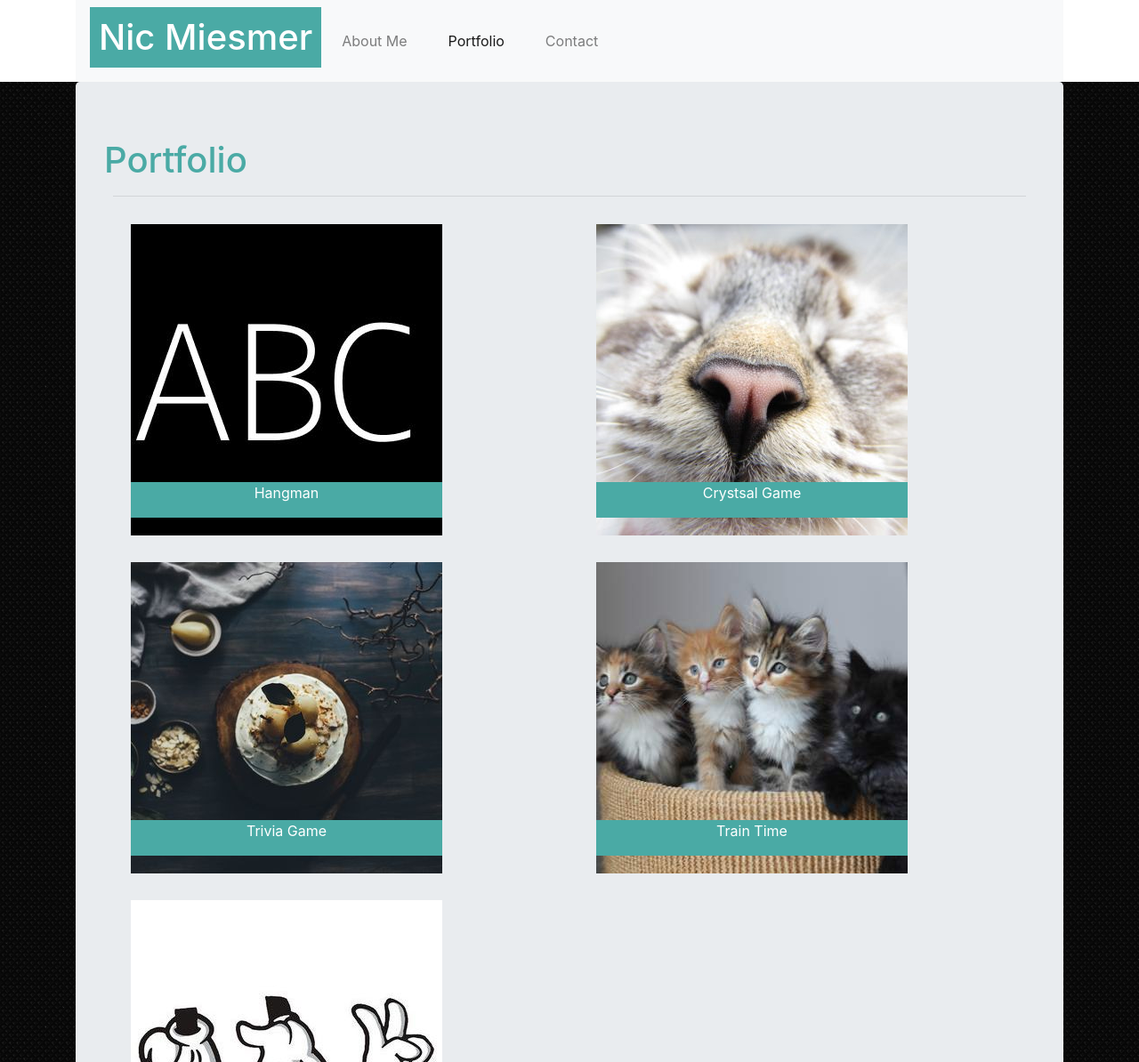
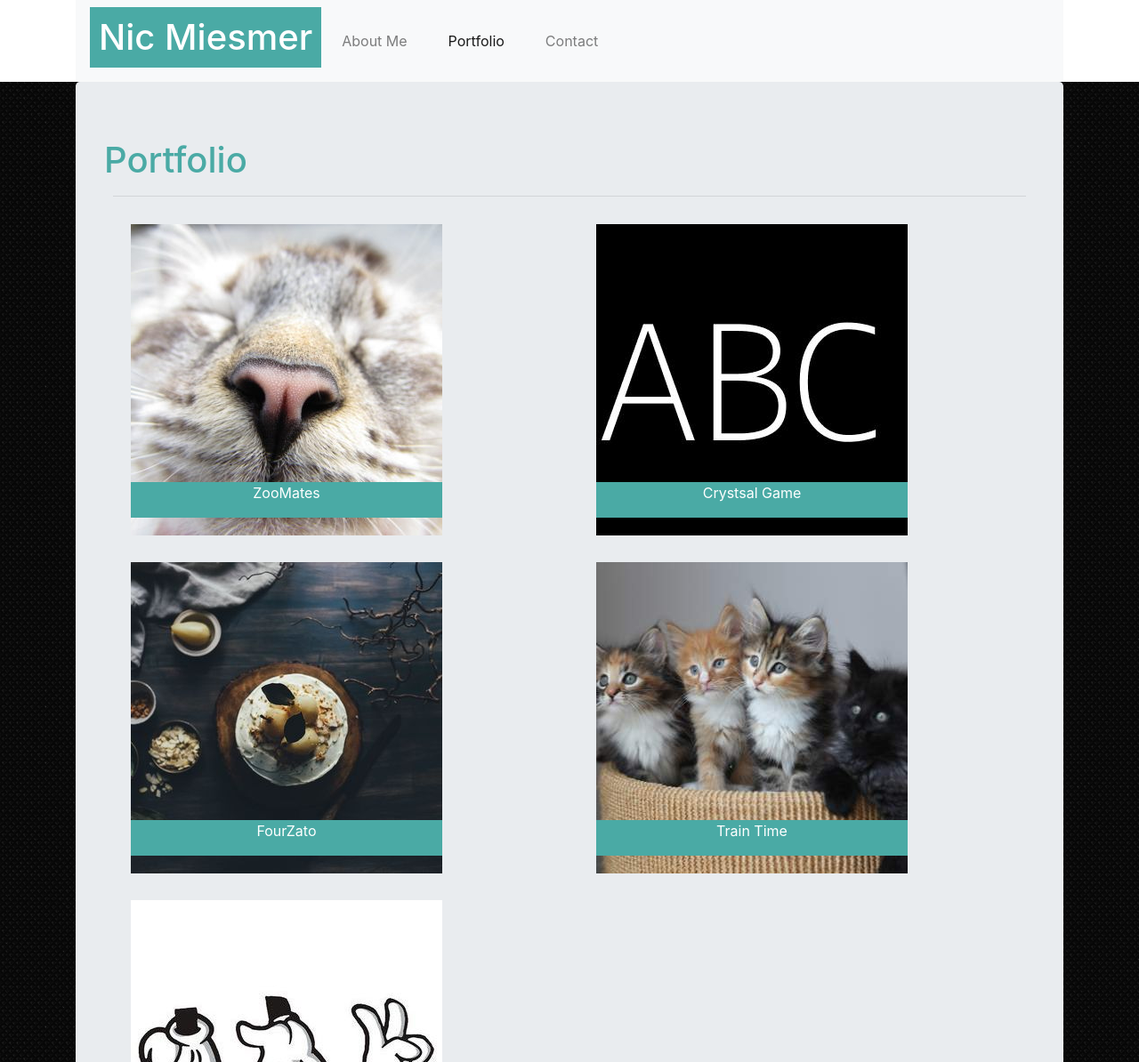
Before and after one commit to nic-miesmer/Bootstrap-Portfolio, a plain HTML site: page portfolio.html in a window 1280 px wide. Shown: the top 1194 px of the page at 89% size. Drawn offline with nearby package versions, Linux system fonts and the light colour scheme.

Commit message:
update projects on page

```diff
--- a/portfolio.html
+++ b/portfolio.html
@@ -37,25 +37,28 @@
                         <div class="col-sm-12">
                                 <div class="row">
                                     <div class="col-xs-8 col-sm-6">
-                                                <a href="#"><img src="assets/images/hangman.jpg"></a>
+                                                <a href="https://cerulean-project-2-zoomates.herokuapp.com/"><img src="assets/images/rpg_game.jpg"></a>
                                                 <div class="img-text-block">
-                                                        <p >Hangman</p>
-                                                </div>                                    </div>
+                                                        <p >ZooMates</p>
+                                                </div>
+                                            </div>
                                     <div class="col-xs-4 col-sm-6">
-                                                <a href="https://nic-miesmer.github.io/unit-4-game/"><img src="assets/images/rpg_game.jpg"></a>
+                                                <a href="https://nic-miesmer.github.io/unit-4-game/"><img src="assets/images/hangman.jpg"></a>
                                                 <div class="img-text-block">
-                                                        <p >Crystsal Game</p>
+                                                        <p>Crystsal Game</p>
                                                 </div>
+
                                     </div>
                                 </div>
                         </div>
                         <div class="col-sm-12">
                                         <div class="row">
                                             <div class="col-xs-8 col-sm-6">
-                                                        <a href="#"><img src="assets/images/trivia.jpeg"></a>
+                                                        <a href="https://case-ravenclaw.github.io/App/"><img src="assets/images/trivia.jpeg"></a>
                                                         <div class="img-text-block">
-                                                                <p>Trivia Game</p>
-                                                        </div>                                            </div>
+                                                                <p>FourZato</p>
+                                                        </div>
+                                                    </div>
                                             <div class="col-xs-4 col-sm-6">
                                                         <a href="https://nic-miesmer.github.io/TrainTime/"><img src="assets/images/rutgers.jpeg"></a>
                                                         <div class="img-text-block">
```
